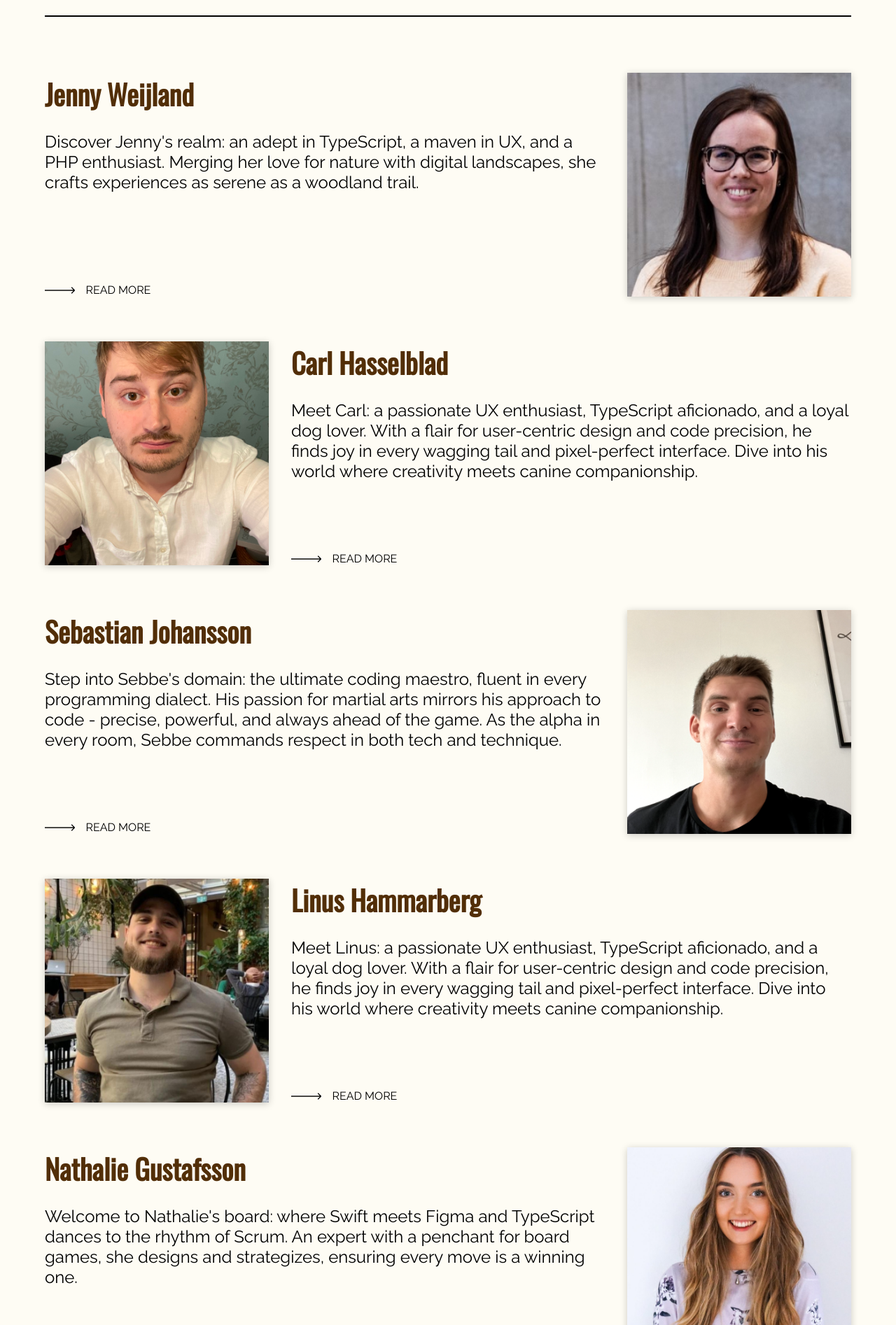
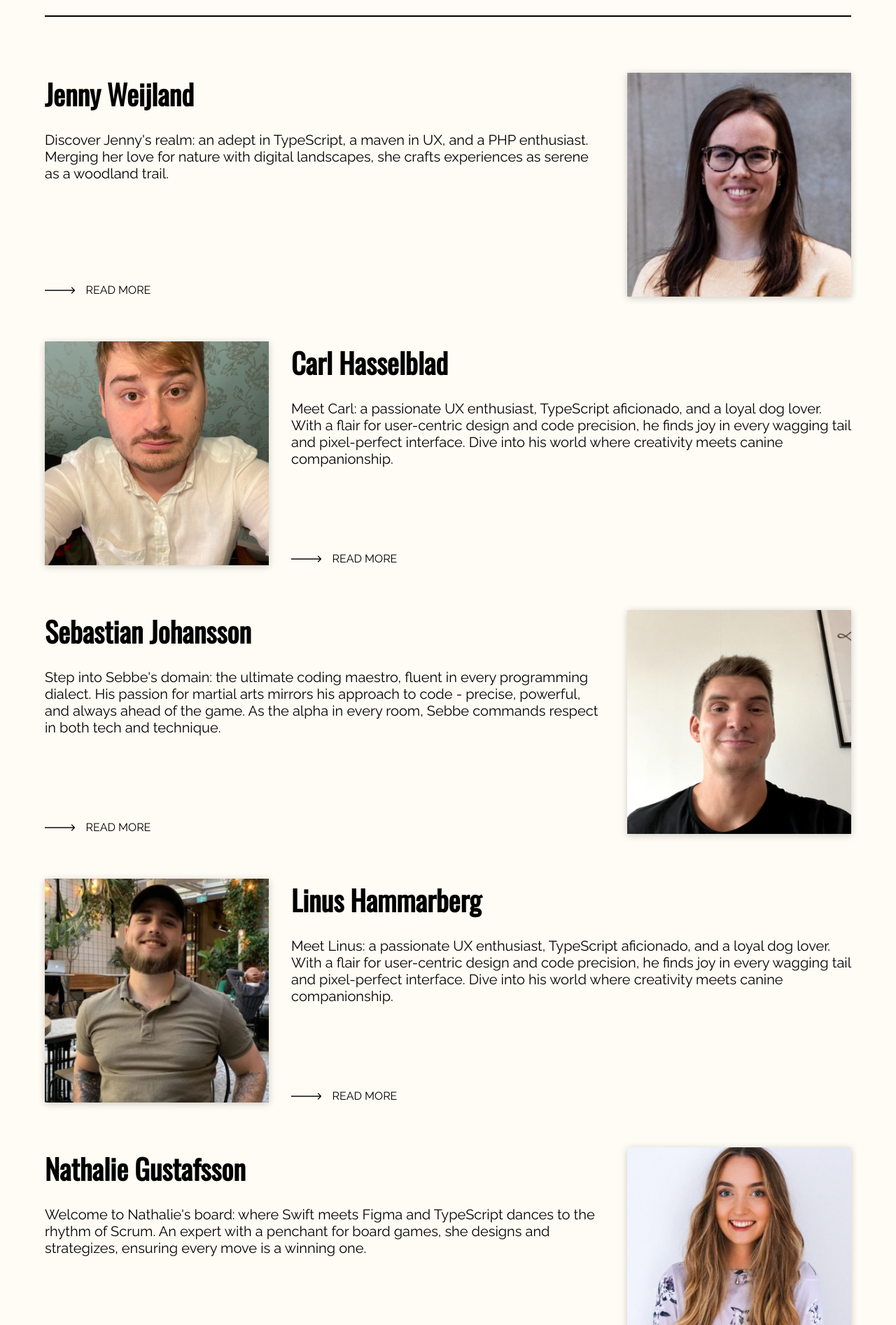
Before and after one commit to Lvl1Pichu/Portfolio-Website, a React (Vite) app: page / in a window 1280 px wide. Shown: the part 946-2840 px from the top of the page at 70% size. Built offline with nearby package versions, Linux system fonts and the light colour scheme.

Commit message:
uppdaterat text och textfärg

```diff
--- a/src/Components/ContactForm.tsx
+++ b/src/Components/ContactForm.tsx
@@ -56,7 +56,7 @@ const ContactForm = () => {
       </Box>
 
       <Typography
-        variant="h5"
+        fontSize="20px"
         fontFamily="'Raleway', sans-serif"
         align="center"
         gutterBottom
--- a/src/Components/TeamSection.tsx
+++ b/src/Components/TeamSection.tsx
@@ -79,7 +79,7 @@ function TeamSection() {
                 href="/detailsPage/Jenny"
                 sx={{
                   cursor: 'pointer',
-                  color: '#522E07',
+                  color: 'black',
                   textDecoration: 'none',
                 }}
               >
@@ -89,7 +89,7 @@ function TeamSection() {
             <Box
               component="span"
               sx={{
-                fontSize: '24px',
+                fontSize: '20px',
                 '@media (max-width:768px)': {
                   marginBottom: '1rem',
                   fontSize: '16px',
@@ -206,7 +206,7 @@ function TeamSection() {
                 href="/detailsPage/Carl"
                 sx={{
                   cursor: 'pointer',
-                  color: '#522E07',
+                  color: 'black',
                   textDecoration: 'none',
                 }}
               >
@@ -216,7 +216,7 @@ function TeamSection() {
             <Box
               component="span"
               sx={{
-                fontSize: '24px',
+                fontSize: '20px',
                 '@media (max-width:768px)': {
                   marginBottom: '1rem',
                   fontSize: '16px',
@@ -296,7 +296,7 @@ function TeamSection() {
                 href="/detailsPage/Sebastian"
                 sx={{
                   cursor: 'pointer',
-                  color: '#522E07',
+                  color: 'black',
                   textDecoration: 'none',
                 }}
               >
@@ -306,7 +306,7 @@ function TeamSection() {
             <Box
               component="span"
               sx={{
-                fontSize: '24px',
+                fontSize: '20px',
                 '@media (max-width:768px)': {
                   marginBottom: '1rem',
                   fontSize: '16px',
@@ -421,7 +421,7 @@ function TeamSection() {
                 href="/detailsPage/Linus"
                 sx={{
                   cursor: 'pointer',
-                  color: '#522E07',
+                  color: 'black',
                   textDecoration: 'none',
                 }}
               >
@@ -431,7 +431,7 @@ function TeamSection() {
             <Box
               component="span"
               sx={{
-                fontSize: '24px',
+                fontSize: '20px',
                 '@media (max-width:768px)': {
                   marginBottom: '1rem',
                   fontSize: '16px',
@@ -511,7 +511,7 @@ function TeamSection() {
                 href="/detailsPage/Nathalie"
                 sx={{
                   cursor: 'pointer',
-                  color: '#522E07',
+                  color: 'black',
                   textDecoration: 'none',
                 }}
               >
@@ -521,7 +521,7 @@ function TeamSection() {
             <Box
               component="span"
               sx={{
-                fontSize: '24px',
+                fontSize: '20px',
                 '@media (max-width:768px)': {
                   marginBottom: '1rem',
                   fontSize: '16px',
```
